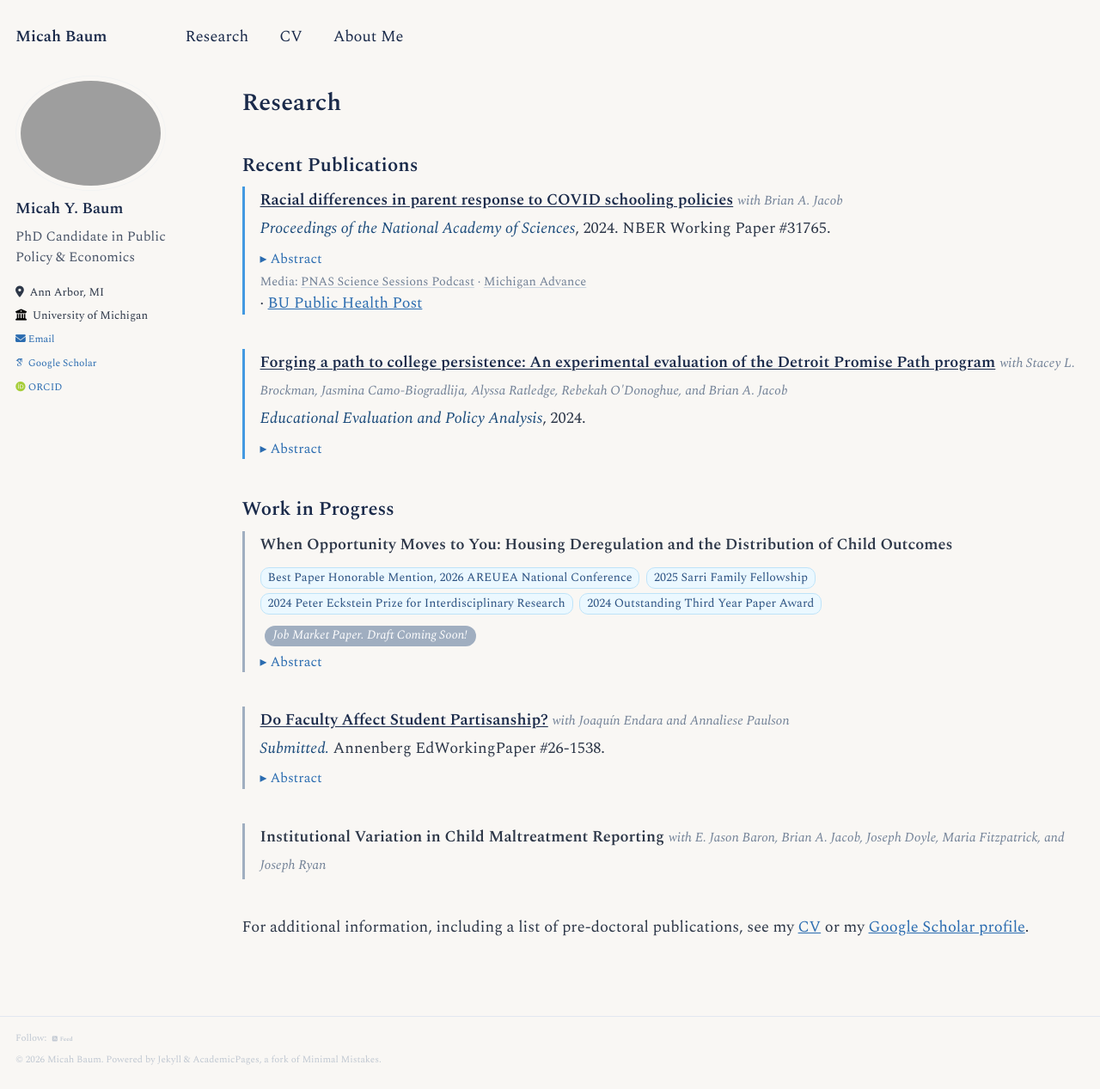
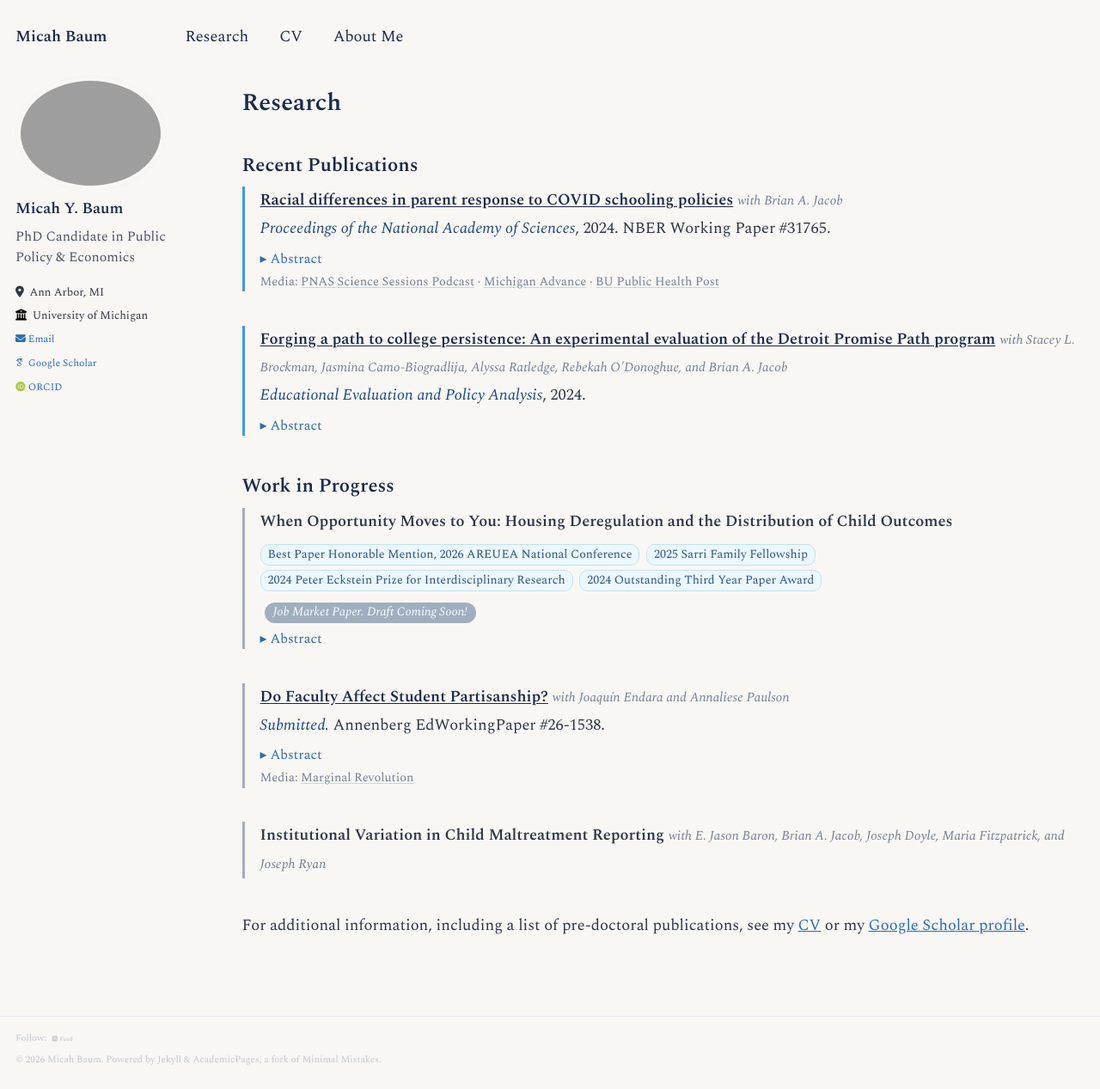
Before and after one commit to micah-baum/micah-baum.github.io, a Jekyll site: the page built from _pages/research.md, in a window 1280 px wide and 1267 px high. Shown: the whole window at 86% size. Built offline with Jekyll 4.4.1, drawn with Linux system fonts in a browser that asks for light colours; some web fonts are replaced.

Commit message:
Add Marginal Revolution media link to partisanship paper; fix PNAS media div
Co-Authored-By: Claude Opus 4.8 <noreply@anthropic.com>

```diff
--- a/_pages/research.md
+++ b/_pages/research.md
@@ -108,7 +108,7 @@ author_profile: true
 <summary>Abstract</summary>
 <div class="paper-abstract__body">This paper examines whether school COVID-19 policies influenced enrollment differently by student age and race/ethnicity. Unlike much prior research, we i) analyze enrollments for virtually the entire U.S. public school population for both the 2020–2021 and 2021–2022 school years, ii) compare enrollment trends within districts in order to isolate subgroup heterogeneity from district characteristics, and iii) account for district selection into preferred learning modes. Analyzing data on over 9,000 districts that serve more than 90% of public school students in the United States, we find enrollment responses to COVID policies differed notably. We find that White enrollments declined more than Black, Hispanic, and Asian enrollments in districts that started the 2020–2021 school year virtually, but in districts that started in-person the reverse was true: Non-White enrollments declined more than White enrollments. Moreover, Black, Hispanic, and Asian families responded more than White families to higher COVID-19 death rates in the months preceding the start of the 2021 school year. In 2021–2022, enrollment differences by the previous year's learning mode persisted. Racial/ethnic differences did not vary by whether the district required masking in classrooms. These findings are consistent with the greater risk faced by communities of color during the pandemic and demonstrate an additional source of disparate impact from COVID policies.</div>
 </details>
-<div class="paper-media">Media: <a href="https://www.pnas.org/post/podcast/school-enrollment-during-covid-19-pandemic" target="_blank">PNAS Science Sessions Podcast</a> &middot; <a href="https://michiganadvance.com/2024/02/22/u-of-m-study-covid-19-school-policies-resulted-in-enrollment-racial-disparities/" target="_blank">Michigan Advance</a></div> &middot; <a href="https://publichealthpost.org/health-equity/how-covid-19-affected-u-s-public-school-enrollments/" target="_blank">BU Public Health Post</a>
+<div class="paper-media">Media: <a href="https://www.pnas.org/post/podcast/school-enrollment-during-covid-19-pandemic" target="_blank">PNAS Science Sessions Podcast</a> &middot; <a href="https://michiganadvance.com/2024/02/22/u-of-m-study-covid-19-school-policies-resulted-in-enrollment-racial-disparities/" target="_blank">Michigan Advance</a> &middot; <a href="https://publichealthpost.org/health-equity/how-covid-19-affected-u-s-public-school-enrollments/" target="_blank">BU Public Health Post</a></div>
 </div>
 
 <div class="paper-card">
@@ -139,6 +139,7 @@ author_profile: true
 <summary>Abstract</summary>
 <div class="paper-abstract__body">We study whether Democratic college professors make their students more liberal. We link voter data to salary records from 33 state flagships and show that faculty skew Democratic, especially in the humanities and social sciences. We then use student transcripts from one flagship to estimate causal effects. Students become more liberal during college regardless of major and sort toward ideologically similar instructors. Exploiting plausibly random variation in when instructors teach courses, we find no effect of faculty partisanship on student partisanship. Text analysis shows exposure to liberal topics reflects student demand rather than instructor supply, leaving little room for indoctrination. </div>
 </details>
+<div class="paper-media">Media: <a href="https://marginalrevolution.com/marginalrevolution/2026/08/do-faculty-affect-student-partisanship.html" target="_blank">Marginal Revolution</a></div>
 </div>
 
 <div class="paper-card paper-card--wip">
```
